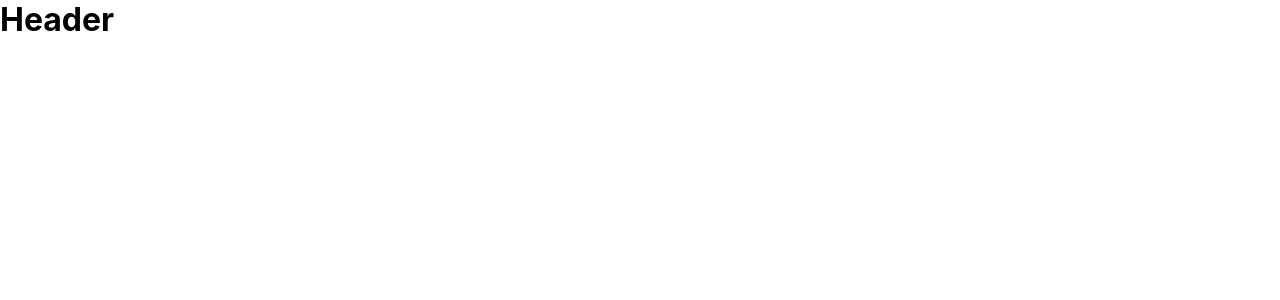
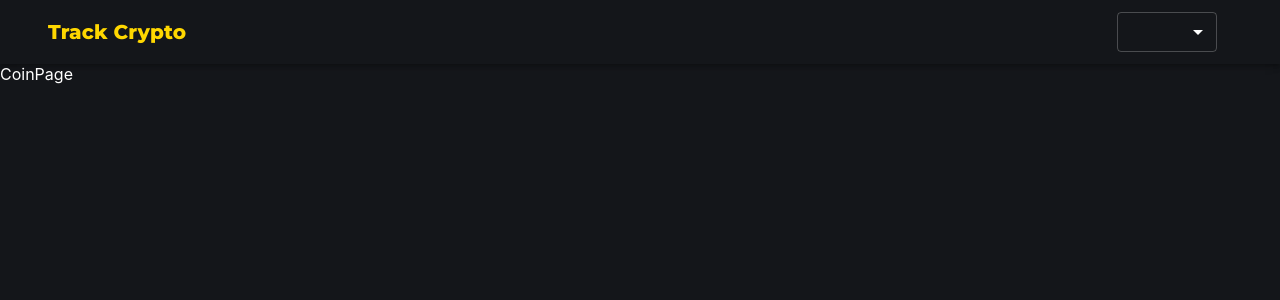
Before and after one commit to Nitesh2905/cryptomaze, a React (Create React App) app: page /coins/1 in a window 1280 px wide. Shown: the top 300 px of the page. Built offline with nearby package versions, Linux system fonts and the light colour scheme.

Commit message:
header added

```diff
--- a/package.json
+++ b/package.json
@@ -5,6 +5,8 @@
   "dependencies": {
     "@material-ui/core": "^4.12.4",
     "@material-ui/lab": "^4.0.0-alpha.61",
+    "@material-ui/styles": "^4.11.5",
+    "@mui/styles": "^5.8.4",
     "@testing-library/jest-dom": "^5.16.4",
     "@testing-library/react": "^13.3.0",
     "@testing-library/user-event": "^13.5.0",
--- a/src/App.css
+++ b/src/App.css
@@ -11,3 +11,9 @@ a{
   text-decoration: none;
   color: gold;
 }
+
+.app{
+  background-color: #14161a;
+  color: white;
+  min-height: 100vh;
+}
--- a/src/App.js
+++ b/src/App.js
@@ -1,12 +1,19 @@
 import "./App.css";
 import Header from "./component/Header";
-import { BrowserRouter as Router } from "react-router-dom";
+import { BrowserRouter as Router, Routes, Route } from "react-router-dom";
+import Homepage from "./component/Homepage";
+import CoinPage from "./component/CoinPage";
+import { makeStyles } from "@material-ui/core";
 
 function App() {
   return (
     <Router>
-      <div>
+      <div className="app">
         <Header />
+        <Routes>
+          <Route path="/" element={<Homepage />} />
+          <Route path="/coins/:id" element={<CoinPage />} />
+        </Routes>
       </div>
     </Router>
   );
--- /dev/null
+++ b/src/component/CoinPage.js
@@ -0,0 +1,7 @@
+import React from "react";
+
+const CoinPage = () => {
+  return <div>CoinPage</div>;
+};
+
+export default CoinPage;
--- a/src/component/Header.js
+++ b/src/component/Header.js
@@ -1,10 +1,70 @@
+import {
+  AppBar,
+  Container,
+  MenuItem,
+  Select,
+  Toolbar,
+  Typography,
+  makeStyles,
+  ThemeProvider,
+  createTheme,
+} from "@material-ui/core";
 import React from "react";
+import { useNavigate } from "react-router-dom";
+import "../csscomponent/Header.css";
+
+const useStyles = makeStyles(() => ({
+  title: {
+    flex: 1,
+    color: "gold",
+    fontFamily: "Montserrat",
+    fontWeight: "bold",
+    cursor: "pointer",
+  },
+}));
 
 const Header = () => {
+  const classes = useStyles();
+
+  const navigate = useNavigate();
+
+  const darkTheme = createTheme({
+    palette: {
+      primary: {
+        main: "#fff",
+      },
+      type: "dark",
+    },
+  });
   return (
-    <div>
-      <h1>Header</h1>
-    </div>
+    <ThemeProvider theme={darkTheme}>
+      <div>
+        <AppBar position="static" color="transparent">
+          <Container>
+            <Toolbar>
+              <Typography
+                variant="h6"
+                className={classes.title}
+                onClick={() => navigate("/")}
+              >
+                Track Crypto
+              </Typography>
+              <Select
+                variant="outlined"
+                style={{
+                  width: 100,
+                  height: 40,
+                  marginRight: 15,
+                }}
+              >
+                <MenuItem value={"USD"}>USD</MenuItem>
+                <MenuItem value={"INR"}>INR</MenuItem>
+              </Select>
+            </Toolbar>
+          </Container>
+        </AppBar>
+      </div>
+    </ThemeProvider>
   );
 };
 
--- /dev/null
+++ b/src/component/Homepage.js
@@ -0,0 +1,7 @@
+import React from "react";
+
+const Homepage = () => {
+  return <div>Homepage</div>;
+};
+
+export default Homepage;
--- /dev/null
+++ b/src/csscomponent/Header.css
@@ -0,0 +1,6 @@
+@import url('https://fonts.googleapis.com/css2?family=Montserrat:wght@300;400;800&display=swap');
+
+
+/* .app_title{
+
+} */
```
Also changed, not shown: 1 other file (tests, documents, lock files or other folders).
